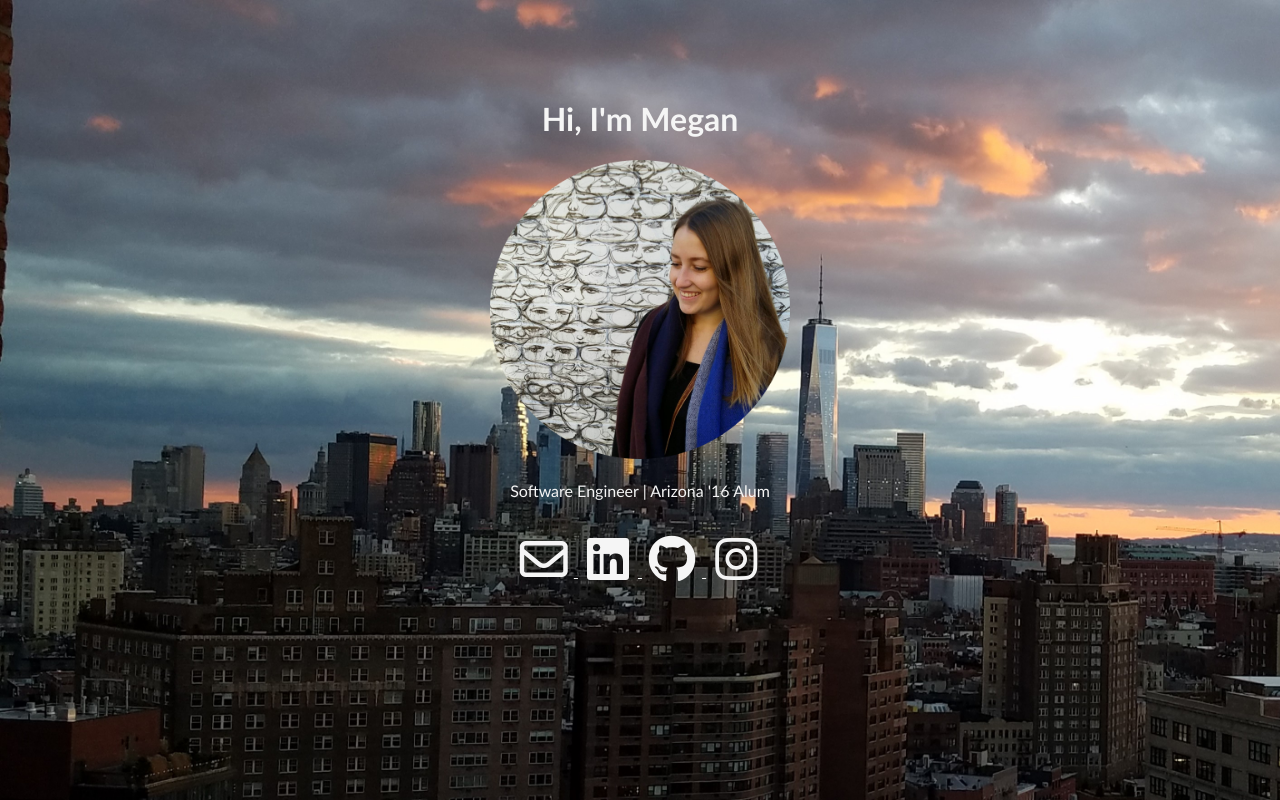
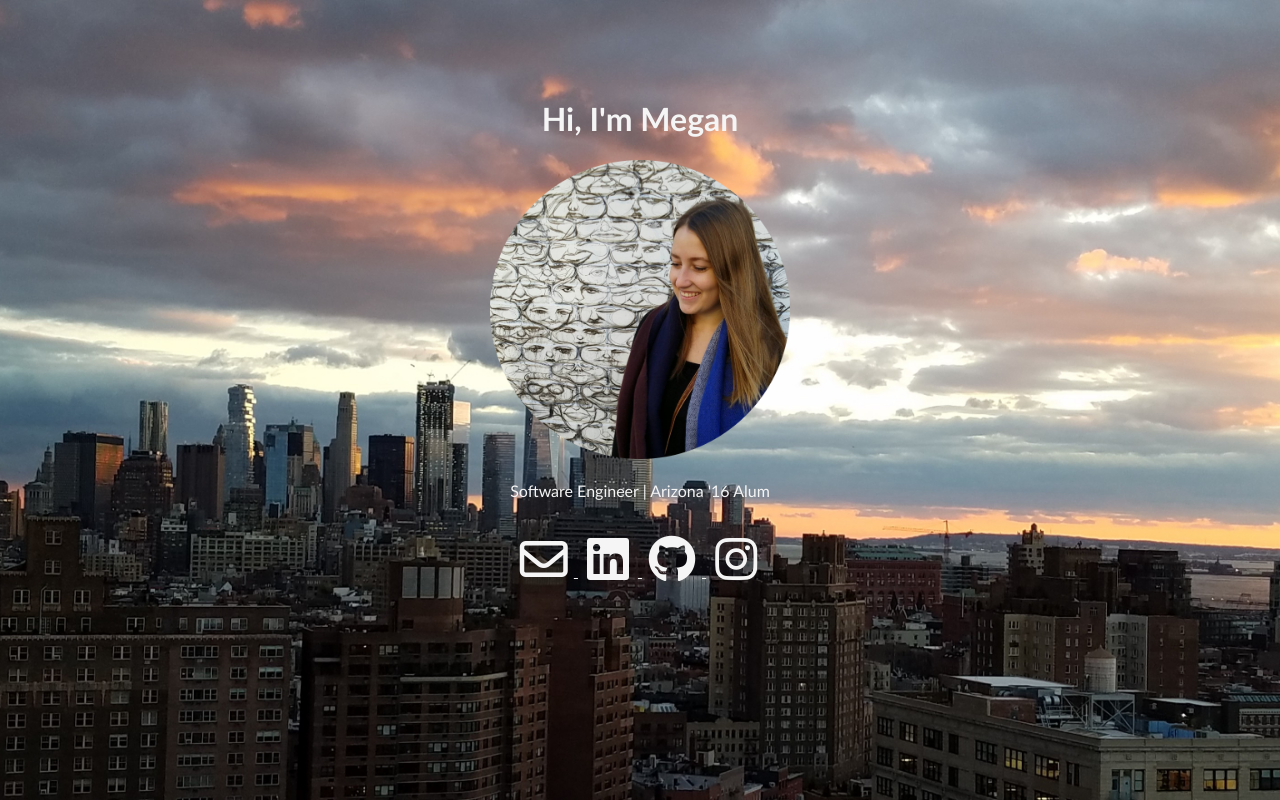
Before and after one commit to meganpritchard/personal-website, a PHP site: page /index.html in a window 1280 px wide. Run offline with PHP 8.4, Linux system fonts and the light colour scheme; some libraries are stand-ins or nearby versions.

Commit message:
Center background

```diff
--- a/style.css
+++ b/style.css
@@ -6,6 +6,7 @@ body {
   background-image: url("images/background1.jpg");
   background-size: cover;
   background-repeat: no-repeat;
+  background-position: center;
 }
 h1 {
   color: whitesmoke;
```
